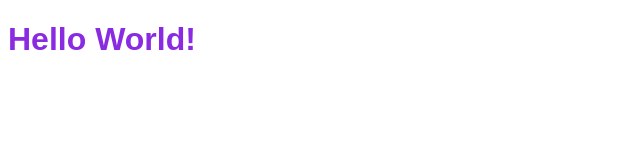
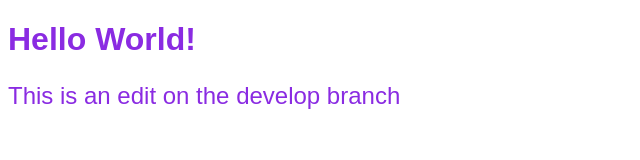
Before and after one commit to Jackson5551/1.3.3A, a plain HTML site: page index.html in a window 1280 px wide. Shown: the whole page, without its empty margins (0-640 px from the left). Drawn offline with Linux system fonts and the light colour scheme.

Commit message:
some changes

```diff
--- a/index.html
+++ b/index.html
@@ -9,5 +9,6 @@
 </head>
 <body>
     <h1>Hello World!</h1>
+    <p>This is an edit on the develop branch</p>
 </body>
 </html>
--- a/style.css
+++ b/style.css
@@ -3,3 +3,7 @@ body{
     color: blueviolet;
 }
 /* yes i know the colors are very ugly */
+
+p{
+    font-size: x-large;
+}
```
